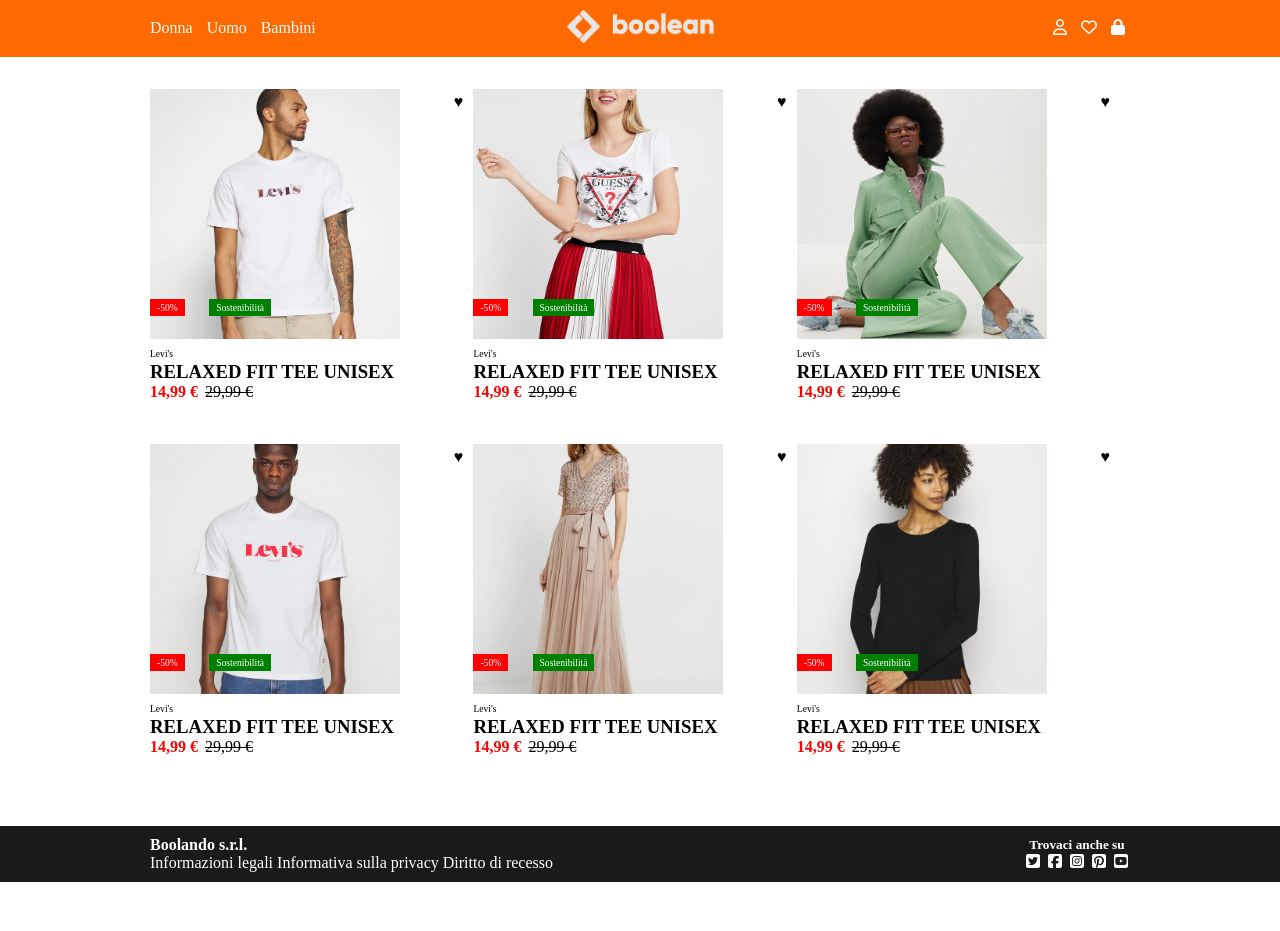
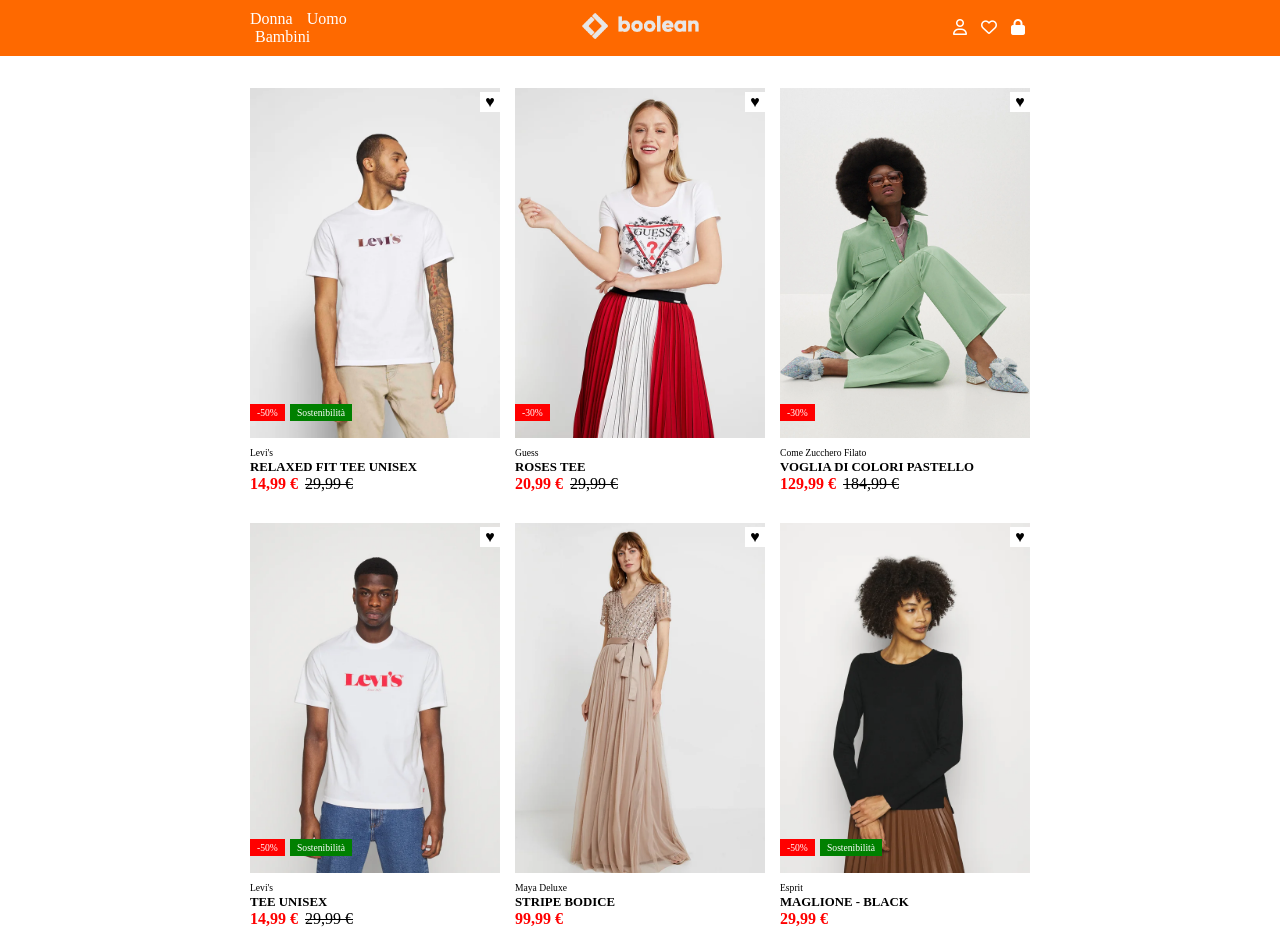
Before and after one commit to MarcoProstamo/html-css-boolando, a plain HTML site: page index.html in a window 1280 px wide. Shown: the top 931 px of the page. Before the commit the page ends 882 px from the top, so only its background shows below. Drawn offline with Linux system fonts and the light colour scheme.

Commit message:
Fix → Major Fixes

```diff
--- a/css/style.css
+++ b/css/style.css
@@ -22,7 +22,7 @@
 /* Utils */
 
 .container {
-  width: 1000px;
+  width: 800px;
   max-width: 100%;
   margin: 0 auto;
   padding: 0 10px;
@@ -30,6 +30,10 @@
 
 .col-20 {
   width: 20%;
+}
+
+.col-30 {
+  width: 30%;
 }
 
 .col-60 {
@@ -87,17 +91,19 @@
   display: flex;
   flex-wrap: wrap;
   align-items: center;
-  gap: 5px;
+  justify-content: space-between;
+  gap: 10px;
 }
 
 .card {
   height: 350px;
-  width: calc(33% - 5px);
+  width: 250px;
   position: relative;
+  margin-bottom: 75px;
 }
 
 .card > img {
-  height: 250px;
+  height: 350px;
   width: 250px;
   object-fit: cover;
 }
@@ -107,7 +113,7 @@
   color: white;
   padding: 3px 7px;
   position: absolute;
-  bottom: 35%;
+  bottom: 5%;
   font-size: 0.6rem;
 }
 
@@ -116,8 +122,8 @@
   color: white;
   padding: 3px 7px;
   position: absolute;
-  bottom: 35%;
-  left: calc(17% + 5px);
+  bottom: 5%;
+  left: calc(10% + 15px);
   font-size: 0.6rem;
 }
 
@@ -140,12 +146,14 @@
 
 .cloth-name {
   text-transform: uppercase;
+  font-size: 0.8rem;
 }
 
 .price {
   color: red;
   font-weight: bold;
   margin-right: 3px;
+  font-size: 0.6;
 }
 
 .model-1b,
@@ -169,7 +177,7 @@
 }
 
 .card.model-1:hover img.model-1b {
-  display: block;
+  display: inline-block;
 }
 
 /* Second Image Swap */
@@ -178,7 +186,7 @@
 }
 
 .card.model-2:hover img.model-2b {
-  display: block;
+  display: inline-block;
 }
 
 /* Third Image Swap */
@@ -187,7 +195,7 @@
 }
 
 .card.model-3:hover img.model-3b {
-  display: block;
+  display: inline-block;
 }
 
 /* Fourth Image Swap */
@@ -196,7 +204,7 @@
 }
 
 .card.model-4:hover img.model-4b {
-  display: block;
+  display: inline-block;
 }
 
 /* Fifth Image Swap */
@@ -205,7 +213,7 @@
 }
 
 .card.model-5:hover img.model-5b {
-  display: block;
+  display: inline-block;
 }
 
 /* Sixth Image Swap */
@@ -214,7 +222,7 @@
 }
 
 .card.model-6:hover img.model-6b {
-  display: block;
+  display: inline-block;
 }
 
 /* Footer */
--- a/index.html
+++ b/index.html
@@ -75,27 +75,25 @@
           <div class="card model-2">
             <img class="model-2" src="./img/2.webp" alt="model image" />
             <img class="model-2b" src="./img/2b.webp" alt="model b image" />
-            <div class="discount">-50%</div>
-            <div class="eco-friendly">Sostenibilità</div>
+            <div class="discount">-30%</div>
             <div class="heart">&hearts;</div>
             <div class="description">
-              <span class="brand-name">Levi's</span>
-              <h3 class="cloth-name">Relaxed fit tee unisex</h3>
-              <span class="price">14,99 &euro;</span>
+              <span class="brand-name">Guess</span>
+              <h3 class="cloth-name">Roses Tee</h3>
+              <span class="price">20,99 &euro;</span>
               <del>29,99 &euro;</del>
             </div>
           </div>
           <div class="card model-3">
             <img class="model-3" src="./img/3.webp" alt="model image" />
             <img class="model-3b" src="./img/3b.webp" alt="model b image" />
-            <div class="discount">-50%</div>
-            <div class="eco-friendly">Sostenibilità</div>
+            <div class="discount">-30%</div>
             <div class="heart">&hearts;</div>
             <div class="description">
-              <span class="brand-name">Levi's</span>
-              <h3 class="cloth-name">Relaxed fit tee unisex</h3>
-              <span class="price">14,99 &euro;</span>
-              <del>29,99 &euro;</del>
+              <span class="brand-name">Come Zucchero Filato</span>
+              <h3 class="cloth-name">Voglia di colori pastello</h3>
+              <span class="price">129,99 &euro;</span>
+              <del>184,99 &euro;</del>
             </div>
           </div>
           <div class="card model-4">
@@ -106,7 +104,7 @@
             <div class="heart">&hearts;</div>
             <div class="description">
               <span class="brand-name">Levi's</span>
-              <h3 class="cloth-name">Relaxed fit tee unisex</h3>
+              <h3 class="cloth-name">Tee unisex</h3>
               <span class="price">14,99 &euro;</span>
               <del>29,99 &euro;</del>
             </div>
@@ -114,27 +112,23 @@
           <div class="card model-5">
             <img class="model-5" src="./img/5.webp" alt="model image" />
             <img class="model-5b" src="./img/5b.webp" alt="model b image" />
-            <div class="discount">-50%</div>
-            <div class="eco-friendly">Sostenibilità</div>
             <div class="heart">&hearts;</div>
             <div class="description">
-              <span class="brand-name">Levi's</span>
-              <h3 class="cloth-name">Relaxed fit tee unisex</h3>
-              <span class="price">14,99 &euro;</span>
-              <del>29,99 &euro;</del>
+              <span class="brand-name">Maya Deluxe</span>
+              <h3 class="cloth-name">Stripe bodice</h3>
+              <span class="price">99,99 &euro;</span>
             </div>
           </div>
           <div class="card model-6">
             <img class="model-6" src="./img/6.webp" alt="model image" />
             <img class="model-6b" src="./img/6b.webp" alt="model b image" />
+            <div class="heart">&hearts;</div>
             <div class="discount">-50%</div>
             <div class="eco-friendly">Sostenibilità</div>
-            <div class="heart">&hearts;</div>
             <div class="description">
-              <span class="brand-name">Levi's</span>
-              <h3 class="cloth-name">Relaxed fit tee unisex</h3>
-              <span class="price">14,99 &euro;</span>
-              <del>29,99 &euro;</del>
+              <span class="brand-name">Esprit</span>
+              <h3 class="cloth-name">Maglione - black</h3>
+              <span class="price">29,99 &euro;</span>
             </div>
           </div>
         </div>
```
